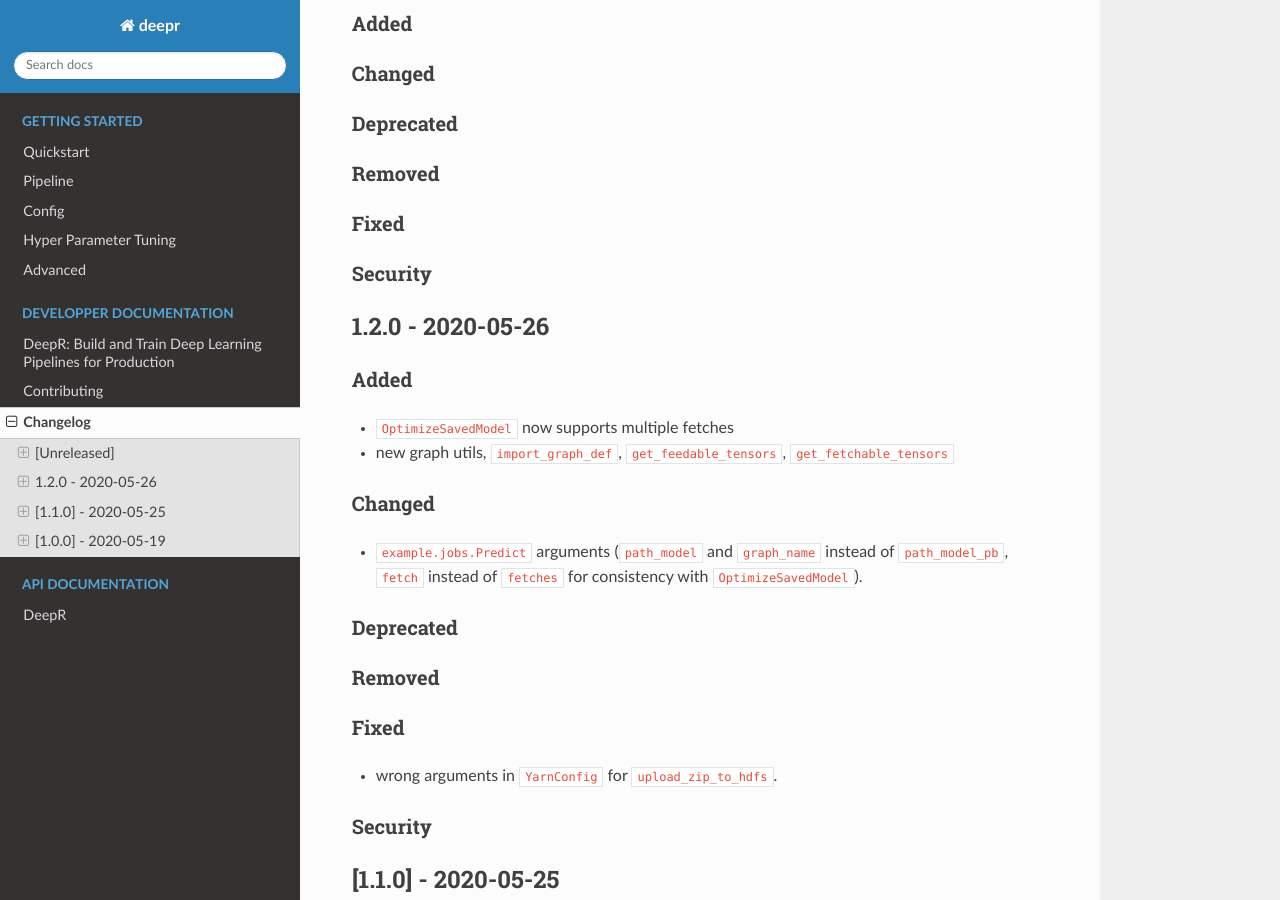
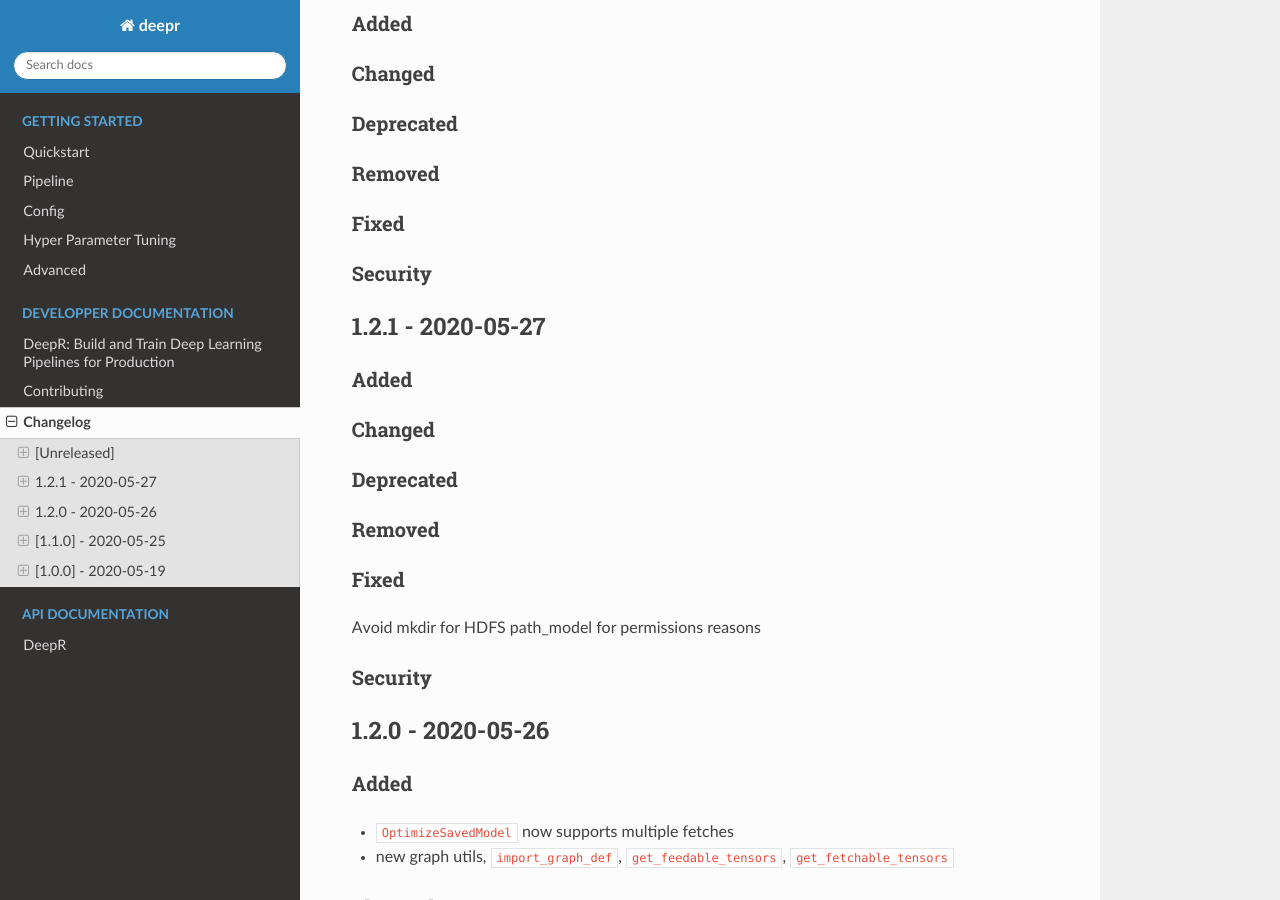
Before and after one commit to criteo/deepr, a Sphinx documentation site: the page built from docs/CHANGELOG.rst, in a window 1280 px wide and 900 px high, scrolled down 302 px. Built offline with Sphinx 7.4.7 and the Read the Docs theme 2.0.0, drawn with Linux system fonts in a browser that asks for light colours; pages that are not in the unit, such as notebooks, are missing from menus.

Commit message:
Release 1.2.1

```diff
--- a/deepr/version.py
+++ b/deepr/version.py
@@ -1,4 +1,4 @@
 # pylint: disable=all
 
-__version__ = "1.2.0"
+__version__ = "1.2.1"
 __author__ = "Criteo"
--- a/docs/CHANGELOG.rst
+++ b/docs/CHANGELOG.rst
@@ -21,6 +21,25 @@ Fixed
 ~~~~~
 Security
 ~~~~~~~~
+
+1.2.1 - 2020-05-27
+------------------
+
+Added
+~~~~~
+Changed
+~~~~~~~
+Deprecated
+~~~~~~~~~~
+Removed
+~~~~~~~
+Fixed
+~~~~~
+Avoid mkdir for HDFS path_model for permissions reasons
+
+Security
+~~~~~~~~
+
 
 1.2.0 - 2020-05-26
 ------------------
```
